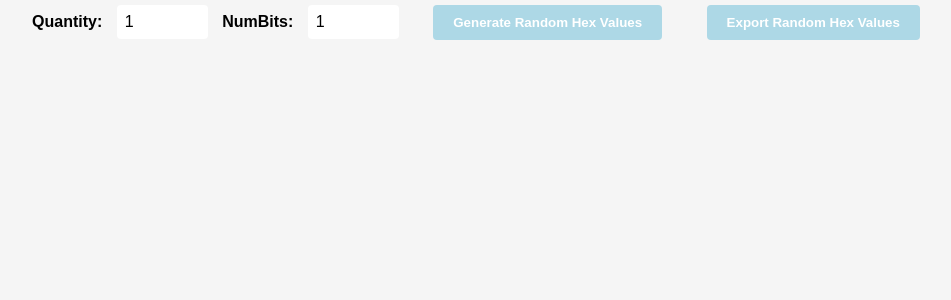
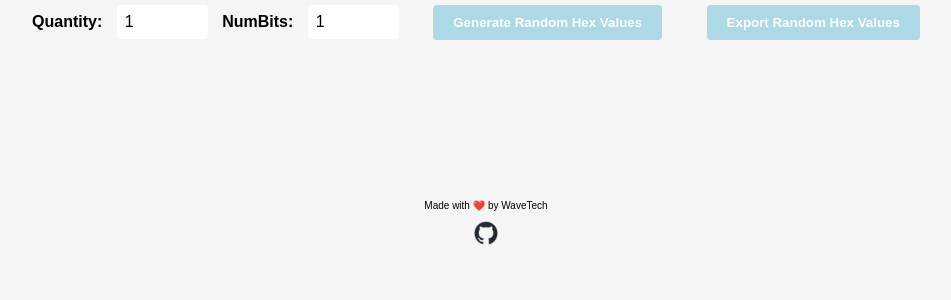
Before and after one commit to FabianMaas/TRNG, a Flask app: page /trng in a window 1280 px wide. Shown: the part 402-702 px from the top of the page, without its empty margins (154-1105 px from the left). Run offline with Flask 2, Linux system fonts and the light colour scheme; parts of the project's set-up code (start-up, migrations or seed data) failed here and were passed over.

Commit message:
frontend html footer

```diff
--- a/templates/index.html
+++ b/templates/index.html
@@ -41,16 +41,22 @@
       <img src="static/img/spinner.gif" alt="Loading...">
     </div>
 
+    <table id="result-table"></table>
 
-    <table id="result-table"></table>
+    <footer class="footer-github">
+      <p>Made with ❤️ by WaveTech</p>
+      <a href="https://github.com/FabianMaas/TRNG"  target="_blank">
+        <img id="github-icon" src="static/img/github-mark.png" width="24" height="24" alt="GitHub">
+      </a>
+    </footer>
+
   </div>
 
-  <script src="static/js/main.js"></script>
-  <script src="static/js/background.js"></script>
+
+
 </body>
 
 </html>
 
-<script>
-
-</script>
+<script src="static/js/main.js"></script>
+<script src="static/js/background.js"></script>
```
